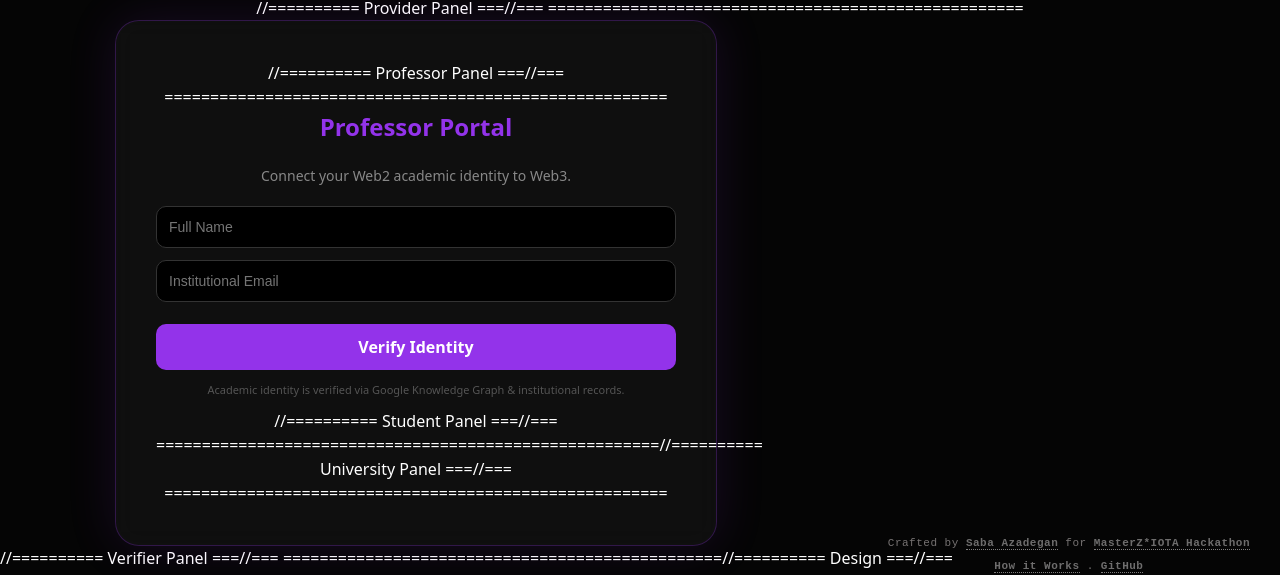
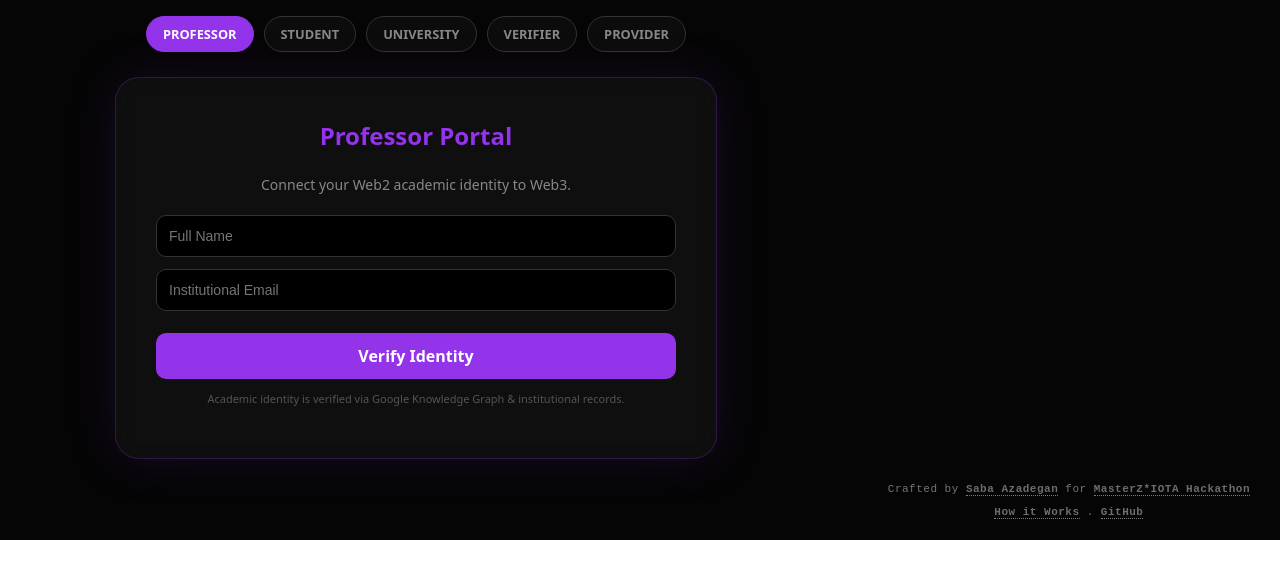
Before and after one commit to sabaazdn73/TrustCycle, a React app in the folder frontend/: page / in a window 1280 px wide. Shown: the part 260-835 px from the top of the page. After the commit the page ends 800 px from the top, so only its background shows below. Built offline with nearby package versions, Linux system fonts and the light colour scheme; the HTML template or start-up script is replaced by a standard one.

Commit message:
Update API URL to production

```diff
--- a/frontend/src/App.tsx
+++ b/frontend/src/App.tsx
@@ -539,8 +539,9 @@ export default function App() {
           </button>
         ))}
       </div>
-//========== Provider Panel ===//=== ====================================================
       <div style={cardStyle}>
+
+
         {panel === 'provider' && (
           <>
             <h2 style={{ color: THEME.accent, marginTop: 0 }}>Provider Admin</h2>
@@ -553,7 +554,8 @@ export default function App() {
             {statusMsg && <p style={{ color: THEME.accent, marginTop: '10px', fontSize: 14 }}>{statusMsg}</p>}
           </>
         )}
-//========== Professor Panel ===//=== =======================================================
+
+
         {panel === 'professor' && (
           <>
             <h2 style={{ color: THEME.accent, marginTop: 0 }}>Professor Portal</h2>
@@ -714,7 +716,8 @@ export default function App() {
             )}
           </>
         )}
-//========== Student Panel ===//=== =======================================================
+
+
         {panel === 'student' && (
           <>
             <h2 style={{ color: THEME.accent, marginTop: 0 }}>Student Vault</h2>
@@ -813,7 +816,8 @@ export default function App() {
             )}
           </>
         )}
-//========== University Panel ===//=== =======================================================
+
+
         {panel === 'university' && (
           <>
             <h2 style={{ color: THEME.accent, marginTop: 0 }}>University Check</h2>
@@ -861,7 +865,7 @@ export default function App() {
                                 {loading ? "Fetching VC..." : "⬇️ Download Official VC (JSON)"}
                             </button>
 
-//========== Plain Text ===
+
                             <button
                                 style={{ ...buttonStyle('#222'), marginTop: 0 }}
                                 onClick={() => {
@@ -893,7 +897,8 @@ export default function App() {
           </>
         )}
       </div>
-//========== Verifier Panel ===//=== ================================================
+
+
 
         {panel === 'verifier' && (
           <>
@@ -973,7 +978,7 @@ export default function App() {
         )}
 
 
-//========== Design ===//=== =======================================================
+
       <div style={{
           position: isMobile ? 'relative' : 'absolute',
           bottom: isMobile ? 'auto' : 20,
```
